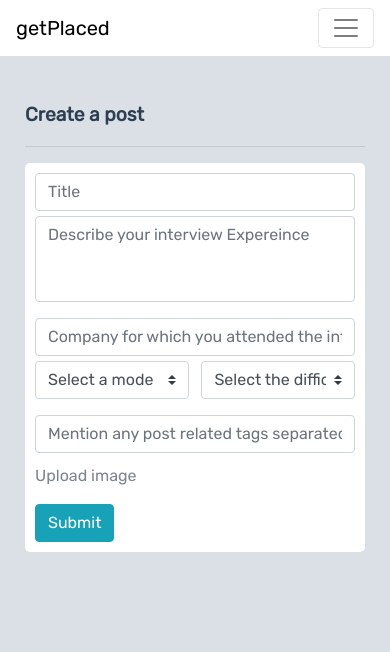
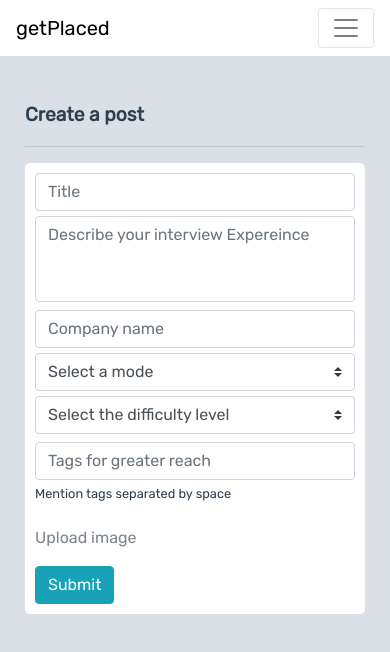
Before and after one commit to balan2307/getPlaced, a Vue app: page /user/posts/1/add in a window 390 px wide. Shown: the top 652 px of the page. Built offline with nearby package versions, Linux system fonts and the light colour scheme; no server answers; sample sign-in values are in the browser's storage; some icons are missing.

Commit message:
minor ui changes

```diff
--- a/src/components/Forms/Posts/CreatePost.vue
+++ b/src/components/Forms/Posts/CreatePost.vue
@@ -34,7 +34,7 @@
 
         <TextArea
           id="post-content"
-          class="mb-3"
+          class="mb-2"
           v-model="form.content"
           row="3"
           placeholder="Describe your interview Expereince"
@@ -45,13 +45,13 @@
         <InputField
           v-model="form.company"
           id="input-2"
-          placeholder="Company for which you attended the interview"
+          placeholder="Company name"
         ></InputField>
         <p class="feedback" v-if="!$v.form.company.required && (touched)">
               Please mention the company name
           </p>
 
-        <div id="selectoption" class="mb-3">
+        <div id="selectoption" class="mb-2">
           <div id="modeselect">
             <FormSelect
               :options="mode"
@@ -102,8 +102,9 @@
           class="mb-1"
           id="post-tags"
           v-model="form.tags"
-          placeholder="Mention any post related tags separated by space"
+          placeholder="Tags for greater reach"
         ></InputField>
+         <p class="instruction">Mention tags separated by space</p>
 
         <input
           ref="file"
@@ -406,6 +407,12 @@ form input {
   margin: 0;
 
 }
+.instruction
+{
+  font-size: 0.8em!important;
+}
+
+
 
 @media only screen and (max-width: 1070px) {
   #createpost {
@@ -421,4 +428,20 @@ form input {
     width: 60%;
   }
 }
+
+@media only screen and (max-width:540px)
+{
+  #selectoption {
+  display: flex;
+  flex-direction: column;
+  row-gap: 5px;
+
+}
+#selectoption div{
+  width: 100%;
+}
+/* #input-2::placeholder{
+  font-size:0.8em
+} */
+}
 </style>
```
